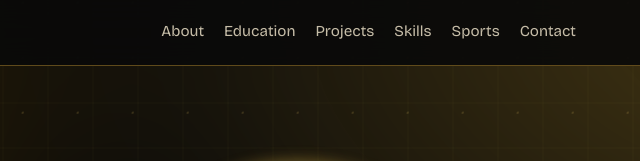
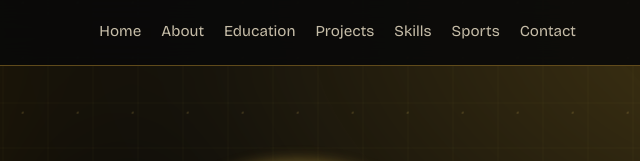
Before and after one commit to oghayonjohnpaul-hue/oghayon-project-1, a plain HTML site: page index.html in a window 1280 px wide. Shown: the top 161 px of the page, 640-1280 px from the left. Drawn offline with nearby package versions, Linux system fonts and the light colour scheme.

Commit message:
new index

```diff
--- a/index.html
+++ b/index.html
@@ -22,6 +22,7 @@
   <a class="logo" href="#top">John Paul Oghayon</a>
 
   <nav>
+    <a href="#home">Home</a>
     <a href="#about">About</a>
     <a href="#education">Education</a>
     <a href="#projects">Projects</a>
@@ -34,7 +35,7 @@
 <main id="top">
 
   <!-- HERO SECTION -->
-  <section class="hero">
+  <section id="home" class="hero">
     <div class="hero-text">
       <h1>Hi, I'm John Paul Oghayon. Future IT Professional.</h1>
 
```
